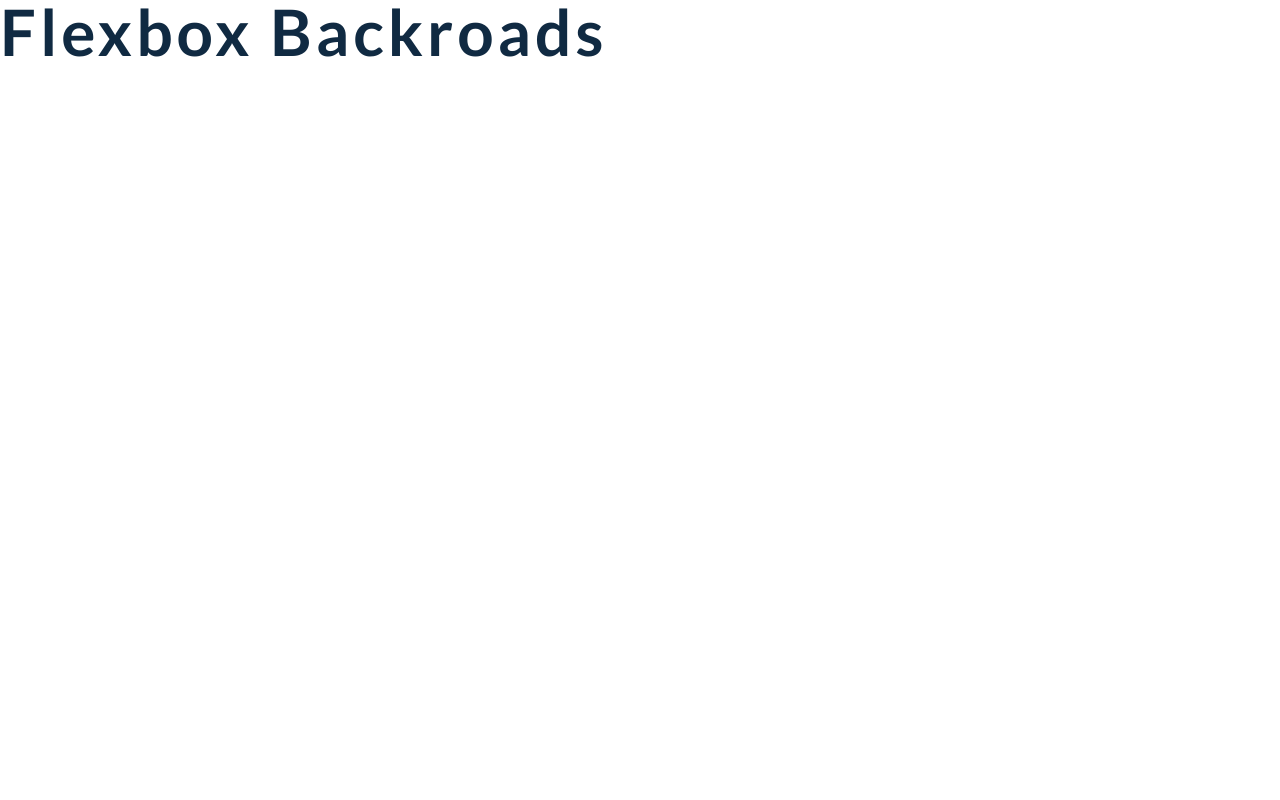
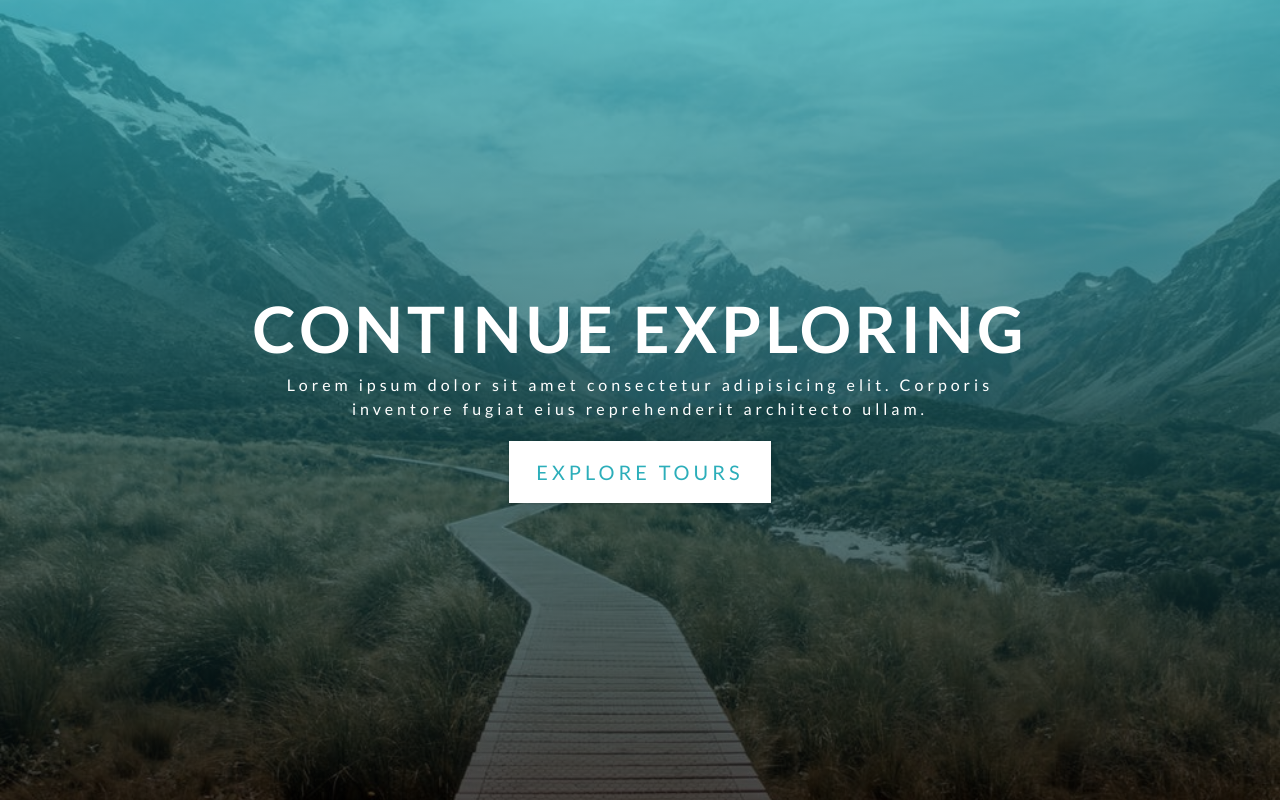
Before and after one commit to jingxiao64/backroads-tour, a plain HTML site: page index.html in a window 1280 px wide. Drawn offline with Linux system fonts and the light colour scheme.

Commit message:
add html and css to hero section

```diff
--- a/css/styles.css
+++ b/css/styles.css
@@ -156,6 +156,51 @@ Navbar
 Hero
 ===============
 */
+.hero {
+  min-height: 100vh;
+  background: var(--clr-primary-5);
+  display: flex;
+  justify-content: center;
+  align-items: center;
+}
+.hero-banner {
+  text-align: center;
+  color: var(--clr-white);
+  padding: 0 3rem;
+}
+.hero-banner h1 {
+  text-transform: uppercase;
+}
+.hero-banner p {
+  max-width: 35rem;
+  margin-left: auto;
+  margin-right: auto;
+  color: var(--clr-white);
+  letter-spacing: var(--spacing);
+}
+.hero-btn {
+  padding: 0.9rem 1.6rem;
+  font-size: 1.25rem;
+  background: var(--clr-white);
+  color: var(--clr-primary-5);
+}
+.hero-btn:hover {
+  background: transparent;
+  color: var(--clr-white);
+  border-color: var(--clr-white);
+}
+@media screen and (min-width: 768px) {
+  .hero {
+    background: linear-gradient(rgba(44, 174, 186, 0.7), rgba(0, 0, 0, 0.7)),
+      url("../images/main.jpeg") center/cover no-repeat;
+  }
+  .hero-banner {
+    padding: 0;
+  }
+  .hero-banner p {
+    max-width: 45rem;
+  }
+}
 /*
 ===============
 About
--- a/index.html
+++ b/index.html
@@ -16,8 +16,21 @@
     <link rel="stylesheet" href="./css/styles.css" />
   </head>
   <body>
-    <h1>flexbox backroads</h1>
     <!-- header  -->
+    <header id="home">
+      <!-- navbar -->
+      <!-- hero -->
+      <div class="hero">
+        <div class="hero-banner">
+          <h1>continue exploring</h1>
+          <p>
+            Lorem ipsum dolor sit amet consectetur adipisicing elit. Corporis
+            inventore fugiat eius reprehenderit architecto ullam.
+          </p>
+          <a href="#" class="btn hero-btn">explore tours</a>
+        </div>
+      </div>
+    </header>
     <!-- end of header  -->
 
     <!-- about section -->
```
